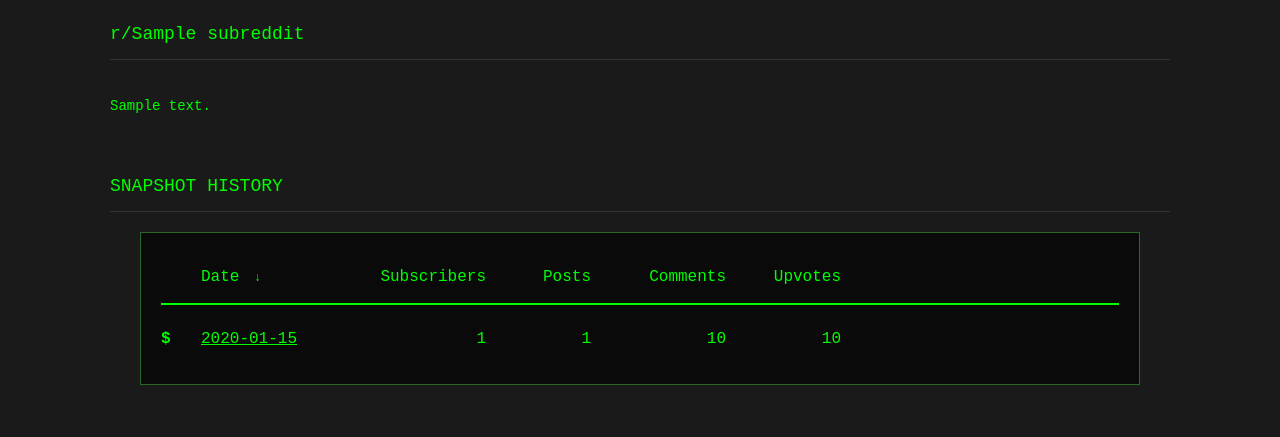
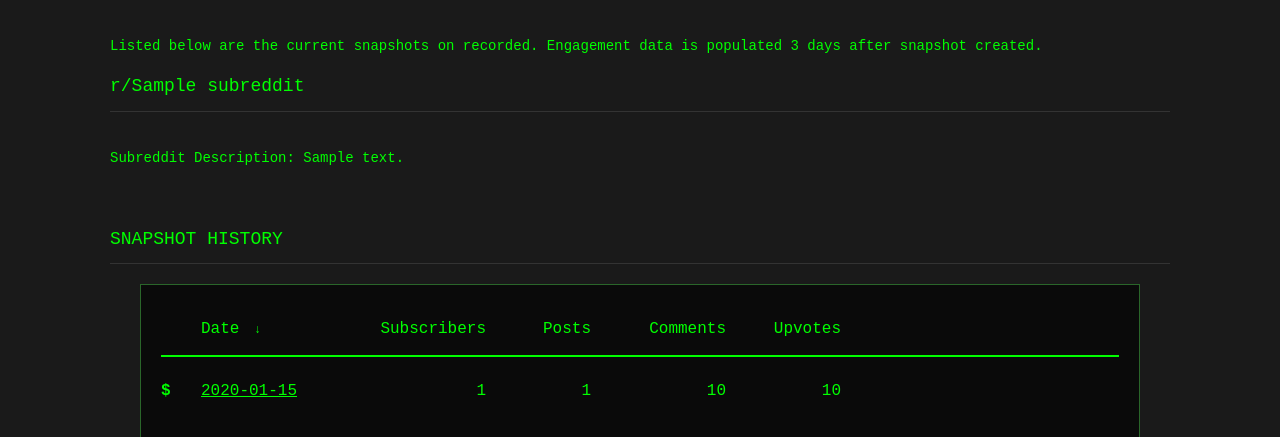
Before and after one commit to johnmpryan/defmeta, a Django app: a page that uses tracker/templates/tracker/subreddit_detail.html in a window 1280 px wide. Shown: the part 206-643 px from the top of the page. Run offline with Django 5.2, Linux system fonts and the light colour scheme; tables that the repository leaves empty hold one stand-in row (values such as "Sample post"); some libraries are stand-ins or nearby versions.

Commit message:
move backfill script, updated subreddit detail content

```diff
--- a/tracker/templates/tracker/subreddit_detail.html
+++ b/tracker/templates/tracker/subreddit_detail.html
@@ -82,11 +82,11 @@
             <li class="breadcrumb-item active" aria-current="page">r/{{ subreddit.name }}</li>
         </ol>
     </nav>
-
+    <p class="description">Listed below are the current snapshots on recorded. Engagement data is populated 3 days after snapshot created.</p>
     <div class="section-header">r/{{ subreddit.name }}</div>
 
     {% if subreddit.subreddit_description %}
-    <p class="description">{{ subreddit.subreddit_description }}</p>
+    <p class=description>Subreddit Description: {{ subreddit.subreddit_description }}</p>
     {% endif %}
 
     <div class="section-header" style="margin-top: 40px;">SNAPSHOT HISTORY</div>
```
Also changed, not shown: backfill_post_engagement.py (renamed from helper_scripts/backfill_post_engagement.py).
